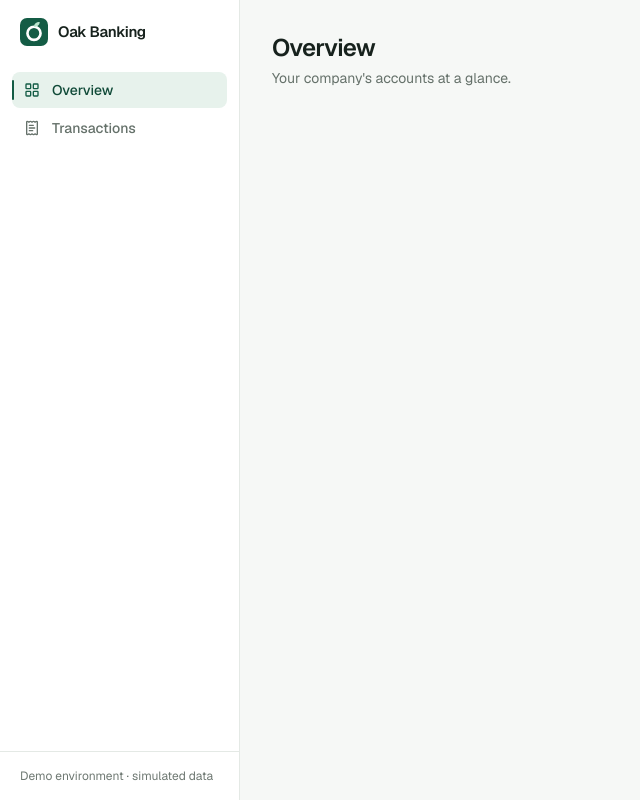
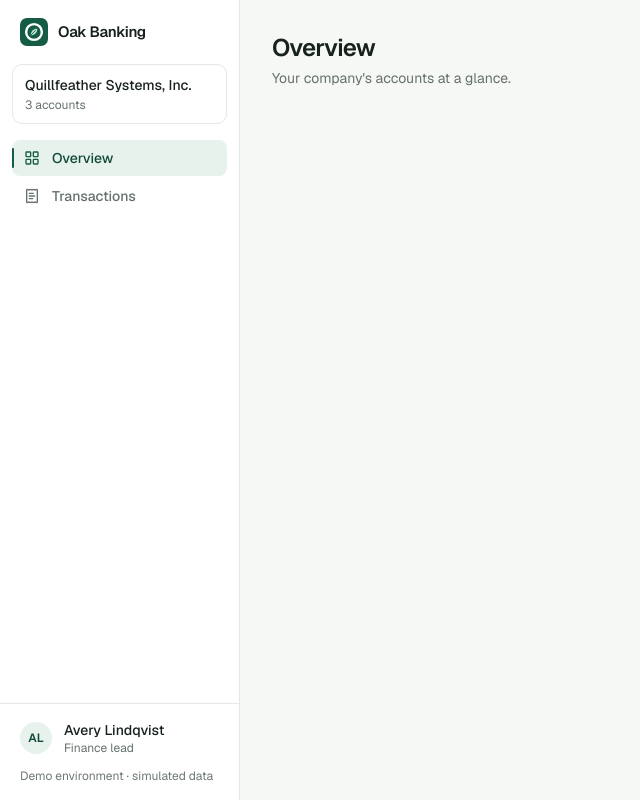
Before and after one commit to khasanboyurmonovdev/oak-banking, a Next.js app: page / in a window 1280 px wide. Shown: the whole page, without its empty margins (0-640 px from the left). Built offline with nearby package versions, Linux system fonts and the light colour scheme.

Commit message:
fix(shell): oak mark, favicon and shell polish
Co-Authored-By: Claude Sonnet 5.5 <noreply@anthropic.com>

Claude-Session: https://claude.ai/code/session_01KBwTeWM5mdo97JThKzQTqX

```diff
--- a/src/components/brand/oak-mark.tsx
+++ b/src/components/brand/oak-mark.tsx
@@ -1,17 +1,16 @@
 import { cn } from "@/lib/utils";
 
-/** Oak Banking monogram: an "O" ring with a single sprouting leaf. Mirrors src/app/icon.svg. */
+/**
+ * Oak Banking monogram: a closed, centred "O" ring holding a single leaf on
+ * the diagonal. Symmetric, so it can't read as a numeral. Mirrors src/app/icon.svg.
+ */
 export function OakMark({ className }: { className?: string }) {
   return (
-    <svg
-      viewBox="0 0 32 32"
-      aria-hidden="true"
-      focusable="false"
-      className={cn("size-8 shrink-0", className)}
-    >
+    <svg viewBox="0 0 32 32" aria-hidden="true" focusable="false" className={cn("size-8 shrink-0", className)}>
       <rect width="32" height="32" rx="8" fill="var(--brand)" />
-      <circle cx="16" cy="17.5" r="7.5" fill="none" stroke="var(--text-inverse)" strokeWidth="3" />
-      <path d="M16 10C16 6.5 18.5 4.5 22.5 4.5C22.5 8 20 10 16 10Z" fill="var(--mint)" />
+      <circle cx="16" cy="16" r="9" fill="none" stroke="var(--text-inverse)" strokeWidth="2.75" />
+      <path d="M12.25 19.75C12.25 15.25 15.25 12.25 19.75 12.25C19.75 16.75 16.75 19.75 12.25 19.75Z" fill="var(--mint)" />
+      <path d="M12.75 19.25L17.5 14.5" stroke="var(--brand)" strokeWidth="1" strokeLinecap="round" />
     </svg>
   );
 }
--- a/src/components/shell/app-shell.tsx
+++ b/src/components/shell/app-shell.tsx
@@ -1,8 +1,16 @@
 import Link from "next/link";
 
 import { OakMark } from "@/components/brand/oak-mark";
+import { SEED_COMPANY } from "@/domain/seed";
+import { ACCOUNT_KINDS } from "@/domain/types";
 
 import { BottomNav, RailNav, SidebarNav } from "./primary-nav";
+
+/** Fictional signed-in user for the demo. There is no authentication. */
+const DEMO_USER = { name: "Avery Lindqvist", role: "Finance lead", initials: "AL" };
+
+/** Every sandbox is seeded with one account of each kind. */
+const ACCOUNT_COUNT = ACCOUNT_KINDS.length;
 
 /**
  * Responsive application frame.
@@ -25,10 +33,26 @@ export function AppShell({ children }: { children: React.ReactNode }) {
             <span className="text-[15px] font-semibold tracking-tight text-foreground">Oak Banking</span>
           </Link>
         </div>
+        <div className="mx-3 mb-2 rounded-lg border border-sidebar-border px-3 py-2.5">
+          <p className="truncate font-medium text-foreground">{SEED_COMPANY.name}</p>
+          <p className="mt-0.5 text-xs text-muted-foreground">{ACCOUNT_COUNT} accounts</p>
+        </div>
         <SidebarNav />
-        <p className="border-t border-sidebar-border px-5 py-4 text-xs text-subtle-foreground">
-          Demo environment · simulated data
-        </p>
+        <div className="border-t border-sidebar-border px-5 py-4">
+          <div className="flex items-center gap-3">
+            <span
+              aria-hidden="true"
+              className="flex size-8 shrink-0 items-center justify-center rounded-full bg-brand-soft text-xs font-semibold text-brand-hover"
+            >
+              {DEMO_USER.initials}
+            </span>
+            <div className="min-w-0">
+              <p className="truncate font-medium text-foreground">{DEMO_USER.name}</p>
+              <p className="truncate text-xs text-muted-foreground">{DEMO_USER.role}</p>
+            </div>
+          </div>
+          <p className="mt-3 text-xs text-subtle-foreground">Demo environment · simulated data</p>
+        </div>
       </aside>
 
       <aside className="fixed inset-y-0 left-0 z-30 hidden w-16 flex-col items-center border-r border-sidebar-border bg-sidebar md:flex lg:hidden">
```
Also changed, not shown: src/app/icon.svg.
